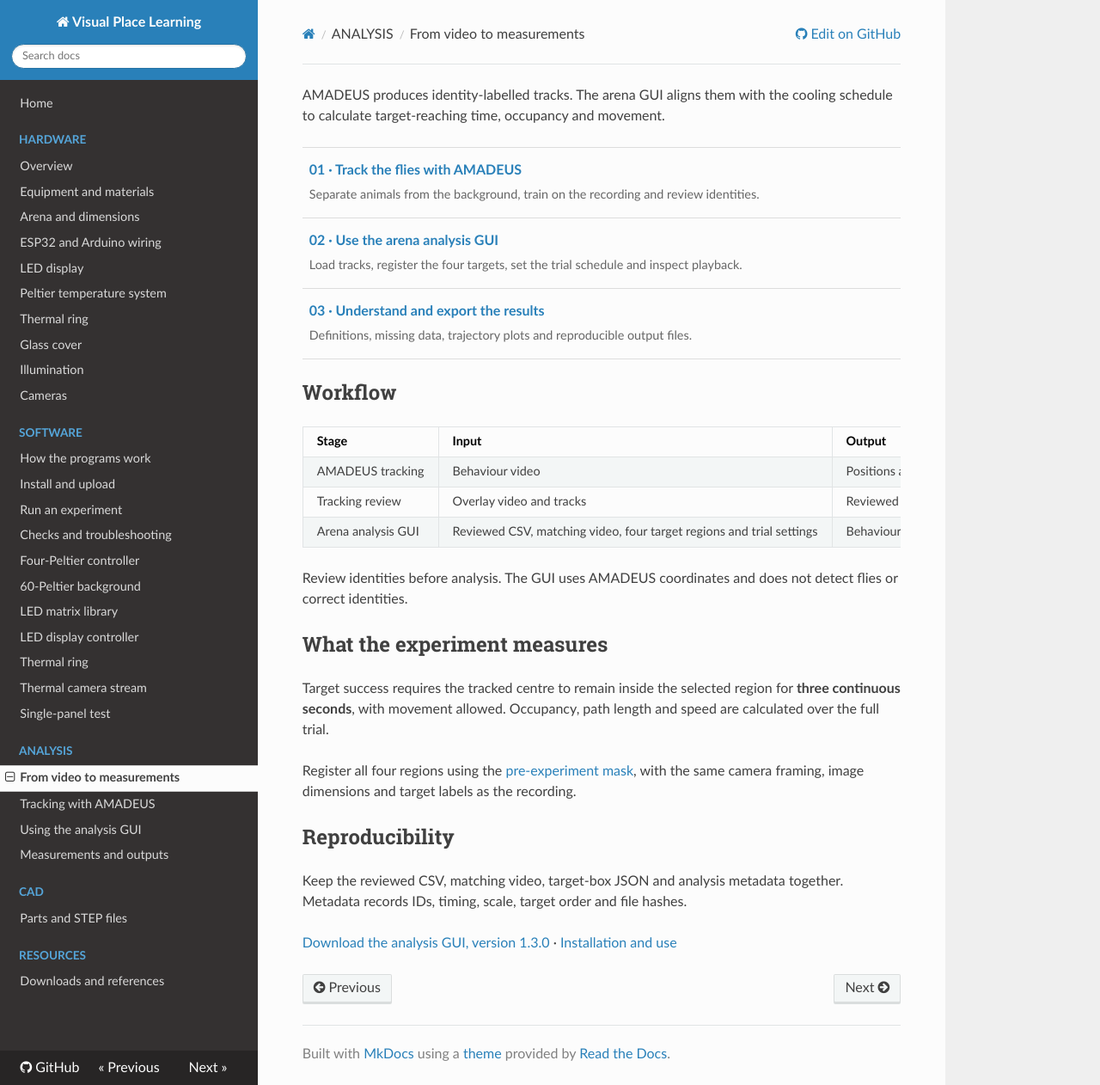
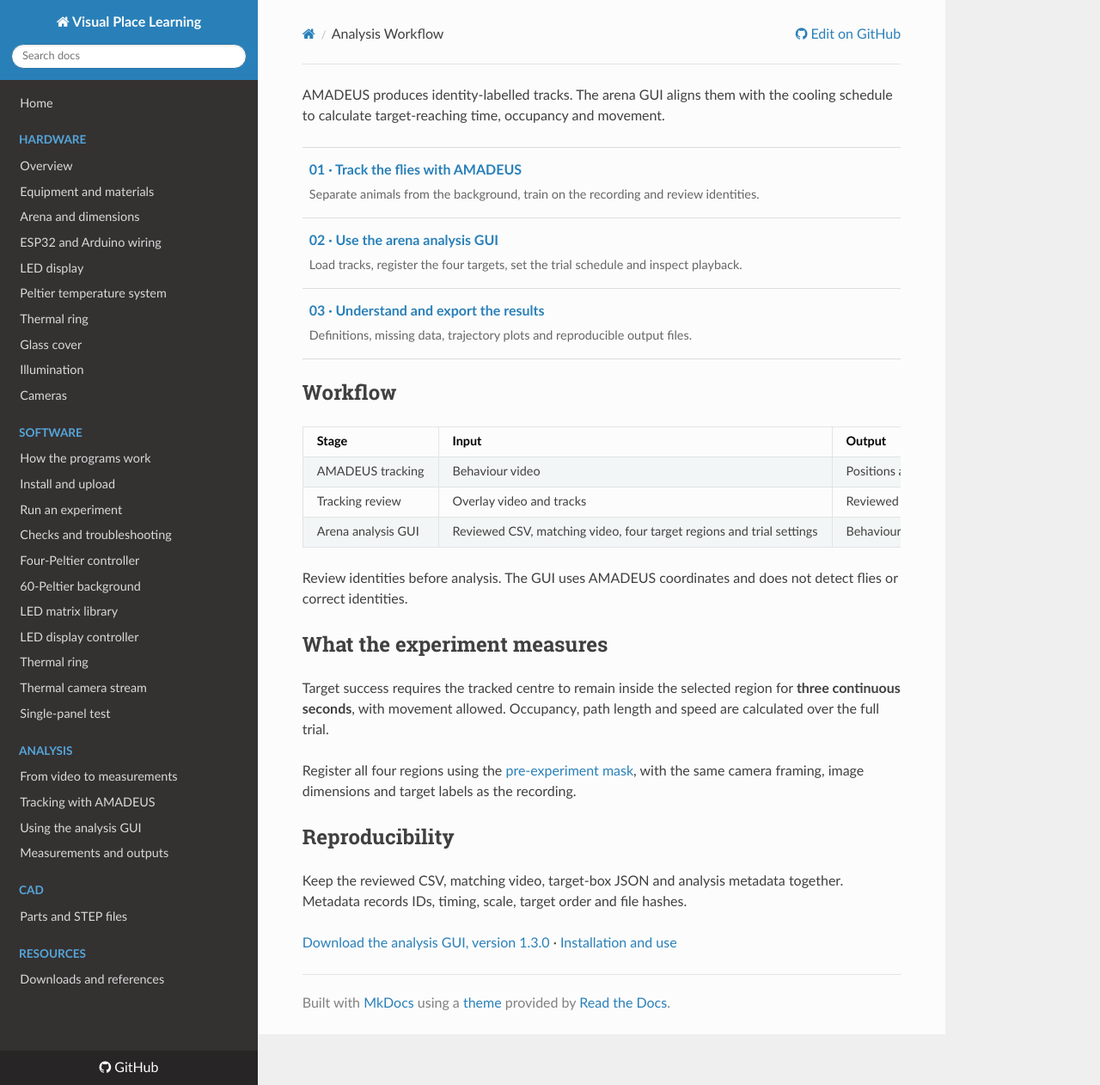
Before and after one commit to ajadismail2/Visual-place-learning, an MkDocs documentation site: the page built from docs/analysis/ANALYSIS WORKFLOW.md, in a window 1280 px wide and 1262 px high. Shown: the whole window at 86% size. Built offline with MkDocs 1.6.1, drawn with Linux system fonts in a browser that asks for light colours; nearby versions of some CDN libraries.

Commit message:
Update and rename from-video-to-measurements.md to ANALYSIS WORKFLOW.md

```diff
--- a/docs/analysis/from-video-to-measurements.md
+++ b/docs/analysis/ANALYSIS WORKFLOW.md
@@ -1,5 +1,5 @@
 ---
-title: From video to behavioural measurements
+title: Analysis Workflow
 description: Identity tracking, target registration and reproducible analysis of the visual place-learning experiment.
 section: Analysis
 ---
```
